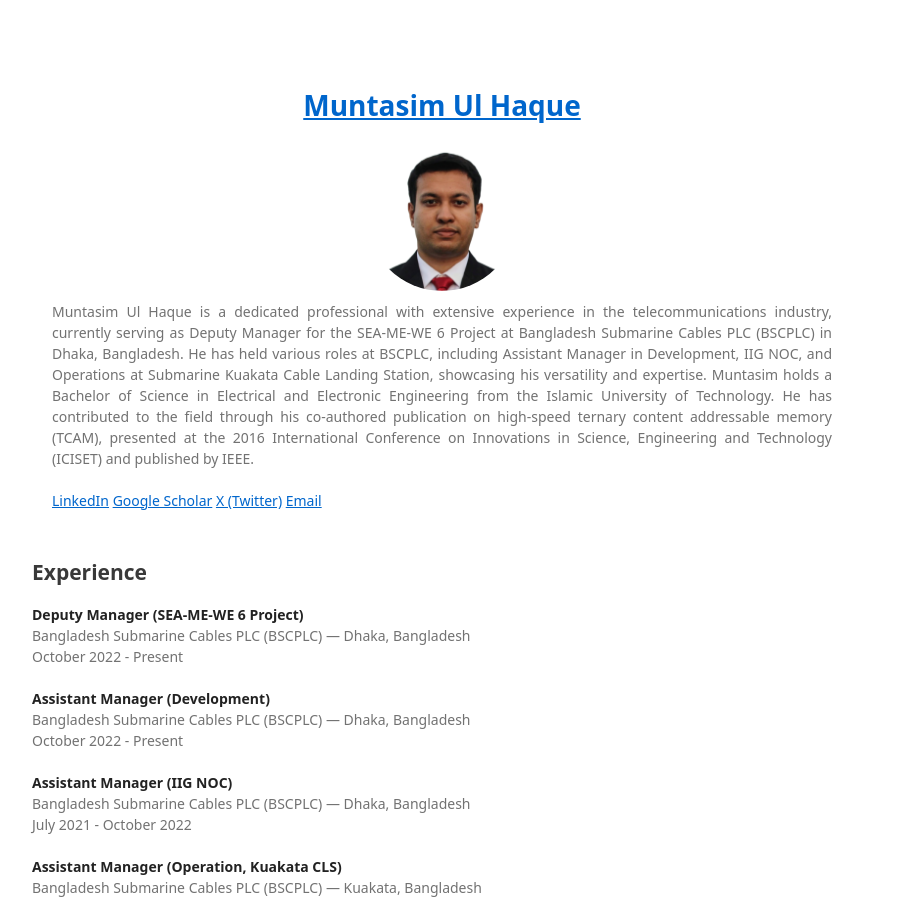
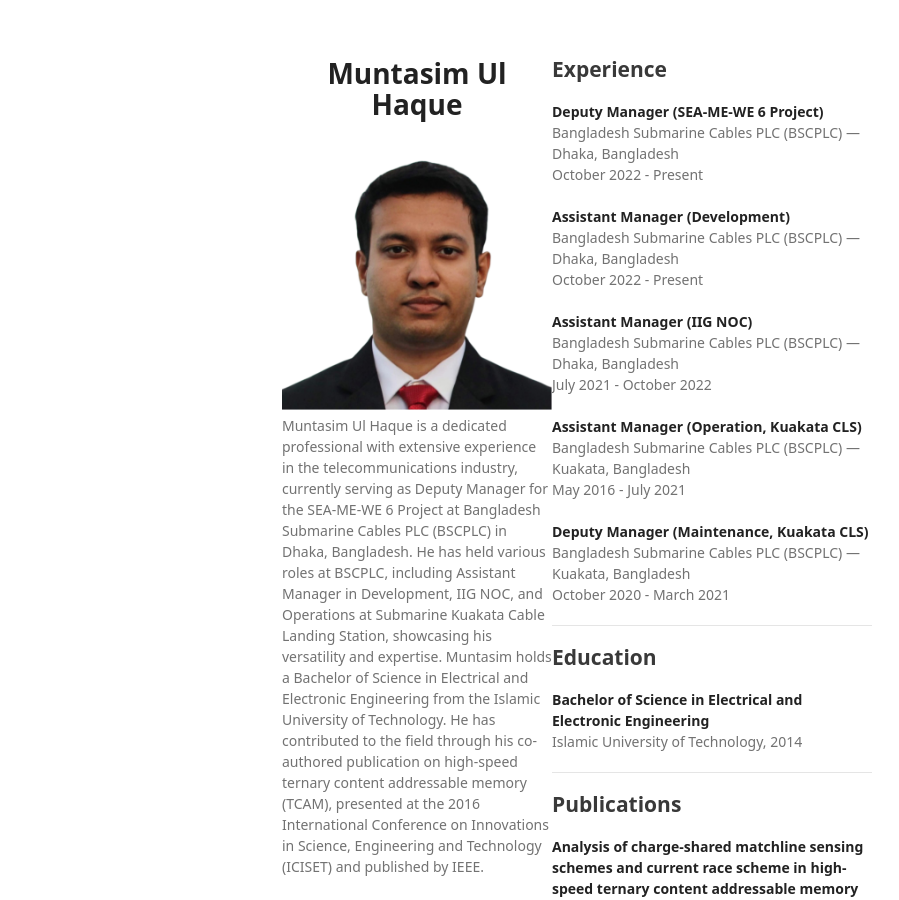
Before and after one commit to muntasimulhaque/muntasimulhaque.github.io, a Jekyll site: the page built from index.md, in a window 1280 px wide and 900 px high. Shown: the whole window, without its empty margins (198-1097 px from the left). Built offline with Jekyll 4.4.1, drawn with Linux system fonts in a browser that asks for light colours; our own code applies the rules of GitHub Pages for plain Markdown files; a script that is not in the unit is left out.

Commit message:
Update style.css

```diff
--- a/assets/css/style.css
+++ b/assets/css/style.css
@@ -4,7 +4,6 @@
   font: 14px/1.5 "Noto Sans", "Helvetica Neue", Helvetica, Arial, sans-serif;
   color: #727272;
   font-weight: 400;
-  margin: 0; /* Ensure no margin around the body */
 }
 
 h1, h2, h3, h4, h5, h6 {
@@ -39,81 +38,24 @@
 }
 
 a:hover {
-  color: #004499;  /* Darker blue for hover */
+  color: #004499;  /* Darker blue for hover, similar to Apple's style */
 }
 
 a:visited {
-  color: #540099;  /* Purple for visited */
+  color: #540099;  /* Purple for visited, similar to Apple's style */
 }
 
-header, .main-content {
-  max-width: 860px; /* Consistent max-width for header and main content */
-  margin: 0 auto;  /* Center the content */
-  padding: 20px;
-  box-sizing: border-box;
-}
-
-header {
-  text-align: center; /* Center-align all content in header */
-  margin-bottom: 20px; /* Space below header */
-}
-
-header img {
-  max-width: 150px; /* Limit the maximum width of the logo */
-  height: auto;     /* Maintain aspect ratio */
-  border-radius: 50%; /* Make it circular if the image is square */
-  display: block; /* Ensure it's centered in header */
-  margin: 0 auto; /* Center the image horizontally */
-}
-
-header h1 {
-  margin-top: 0;
-}
-
-header p {
-  text-align: center; /* Center-align the description */
-  margin: 10px auto; /* Center-align paragraph */
-  max-width: 860px; /* Match the width of the main content */
-  text-align: justify; /* Justify the text */
-}
-
-header ul {
-  list-style: none;
-  padding: 0;
-  margin: 20px auto; /* Center-align the list items and add spacing */
-  max-width: 860px; /* Match the width of the main content */
-  display: flex;
-  justify-content: center; /* Center the list items horizontally */
-}
-
-header li {
-  margin: 0 10px; /* Spacing between list items */
-}
-
-header li a {
-  font-size: 14px;
-  color: #676767;
-  text-decoration: none;
-}
-
-header li a:hover, header li a:focus {
-  color: #004499;  /* Darker blue for hover */
-  font-weight: bold;
-}
-
-header li a:active {
-  background-color: #f0f0f0;
-}
-
-strong {
-  color: #222;
-  font-weight: 700;
+.wrapper {
+  width: 100%; /* Adjusted width to be responsive */
+  max-width: 860px; /* Keeps the max width */
+  margin: 0 auto;
+  overflow: auto; /* Allows scrolling */
 }
 
 blockquote {
   border-left: 1px solid #e5e5e5;
   margin: 0;
-  padding: 0 20px; /* Ensure padding is symmetric */
+  padding: 0 0 0 20px;
   font-style: italic;
 }
 
@@ -138,7 +80,7 @@
 
 th, td {
   text-align: left;
-  padding: 10px; /* Increase padding for better spacing */
+  padding: 5px 10px;
   border-bottom: 1px solid #e5e5e5;
 }
 
@@ -153,27 +95,163 @@
 
 img {
   max-width: 100%;
+}
+
+header {
+  width: 270px;
+  float: left;
+  position: sticky; /* Changed from fixed to sticky */
+  top: 0; /* Sticks to the top of the viewport */
+  -webkit-font-smoothing: subpixel-antialiased;
+  background: #fff; /* Ensure background is solid to avoid transparency issues */
+  height: 100vh; /* Ensure it covers full height */
+  overflow-y: auto; /* Allows scrolling if content overflows */
+}
+
+header h1 a {
+  color: #222 !important;  /* Force color to remain unchanged */
+  text-decoration: none;
+}
+
+header h1 a:hover, header h1 a:visited {
+  color: #222 !important;  /* Force color to remain unchanged on hover and when visited */
+  text-decoration: none;
+}
+
+header ul {
+  list-style: none;
+  height: auto; /* Adjusted height */
+  padding: 0;
+  background: #f4f4f4;
+  border-radius: 5px;
+  border: 1px solid #e0e0e0;
+  width: 270px;
+}
+
+header li {
+  width: 89px;
+  float: left;
+  border-right: 1px solid #e0e0e0;
+  height: 40px;
+}
+
+header li:first-child a {
+  border-radius: 5px 0 0 5px;
+}
+
+header li:last-child a {
+  border-radius: 0 5px 5px 0;
+}
+
+header ul a {
+  line-height: 1;
+  font-size: 11px;
+  color: #676767;
   display: block;
-  margin: 0 auto; /* Center-align images */
+  text-align: center;
+  padding-top: 6px;
+  height: 34px;
+  text-decoration: none;
+}
+
+header ul a:hover, header ul a:focus {
+  color: #004499;  /* Darker blue for hover, similar to Apple's style */
+  font-weight: bold;
+}
+
+header ul a:active {
+  background-color: #f0f0f0;
+}
+
+strong {
+  color: #222;
+  font-weight: 700;
+}
+
+header ul li + li + li {
+  border-right: none;
+  width: 89px;
+}
+
+header ul a strong {
+  font-size: 14px;
+  display: block;
+  color: #222;
+}
+
+section {
+  width: calc(100% - 270px); /* Adjusted width to fill the remaining space */
+  float: right;
+  padding-bottom: 50px;
+}
+
+small {
+  font-size: 11px;
+}
+
+hr {
+  border: 0;
+  background: #e5e5e5;
+  height: 1px;
+  margin: 0 0 20px;
 }
 
 footer {
-  width: 100%; /* Full width for footer */
-  text-align: center; /* Center-align text in footer */
-  padding: 20px;
-  box-sizing: border-box;
-  margin-top: 20px; /* Add space above footer */
+  width: 270px;
+  float: left;
+  position: sticky; /* Changed from fixed to sticky */
+  bottom: 0; /* Sticks to the bottom of the viewport */
+  -webkit-font-smoothing: subpixel-antialiased;
+  background: #fff; /* Ensure background is solid to avoid transparency issues */
+  height: 50px; /* Adjust as necessary */
+  overflow-y: auto; /* Allows scrolling if content overflows */
 }
 
 @media print, screen and (max-width: 960px) {
-  .main-content {
-    width: 100%; /* Full width for main content */
+  .wrapper {
+    width: 100%; /* Adjusted width to be responsive */
+    margin: 0;
+  }
+
+  header, section, footer {
+    float: none;
+    position: static;
+    width: 100%; /* Adjusted width */
+  }
+
+  header {
+    padding-right: 0; /* Adjusted padding */
+  }
+
+  section {
+    border: 1px solid #e5e5e5;
+    border-width: 1px 0;
+    padding: 20px 0;
+    margin: 0 0 20px;
+  }
+
+  header a small {
+    display: inline;
+  }
+
+  header ul {
+    position: static; /* Adjusted positioning */
+    right: auto; /* Reset right positioning */
+    top: auto; /* Reset top positioning */
   }
 }
 
 @media print, screen and (max-width: 720px) {
   body {
     word-wrap: break-word;
+  }
+
+  header {
+    padding: 0;
+  }
+
+  header ul, header p.view {
+    position: static;
   }
 
   pre, code {
@@ -186,8 +264,12 @@
     padding: 15px;
   }
 
-  .main-content {
-    width: 100%; /* Full width for main content */
+  header ul {
+    width: 99%;
+  }
+
+  header li, header ul li + li + li {
+    width: 33%;
   }
 }
 
```
